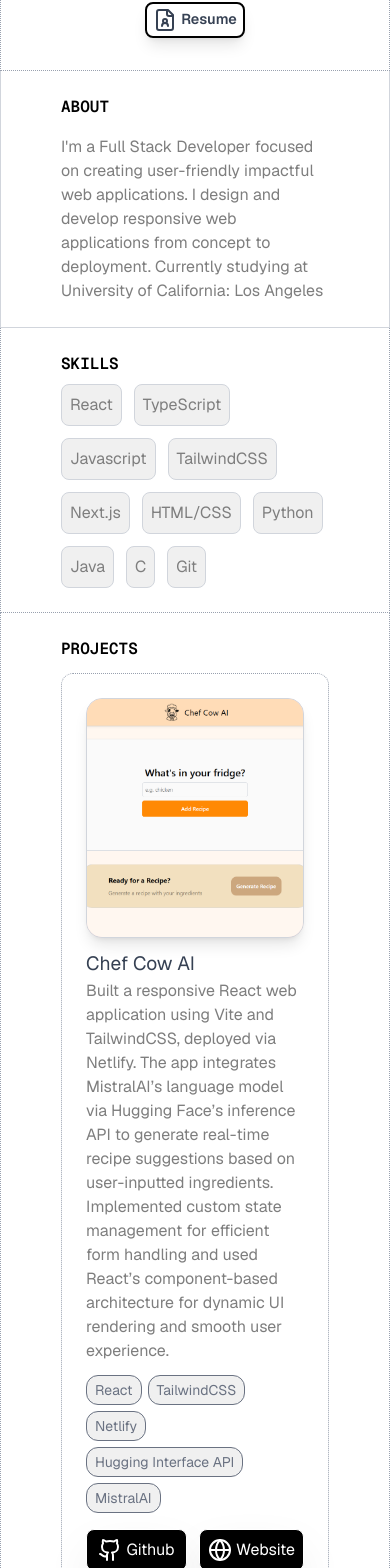
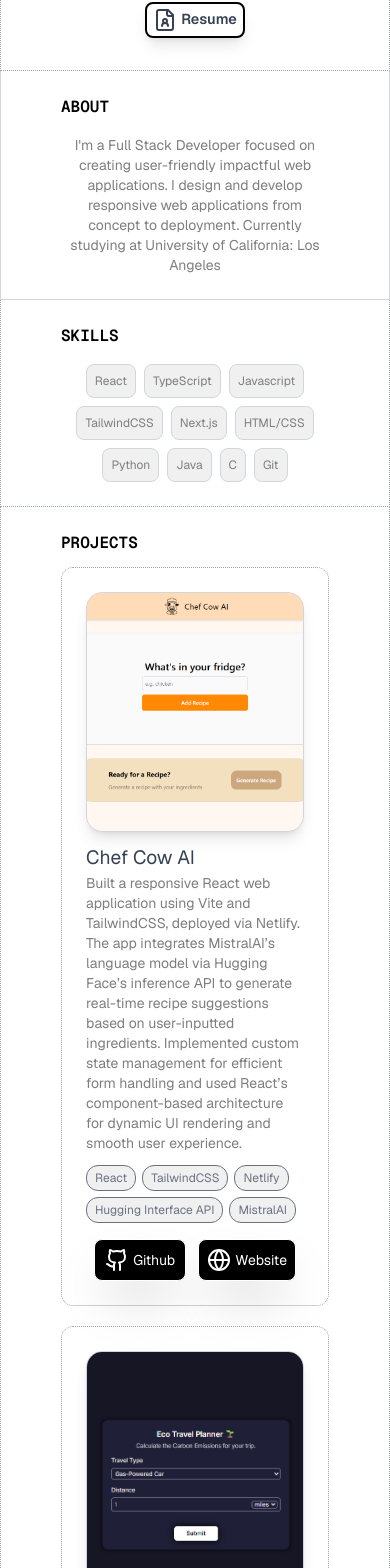
Before and after one commit to jjamesliu/James-Portfolio-V3, a Next.js app: page / in a window 390 px wide. Shown: the part 320-1888 px from the top of the page. Built offline with nearby package versions, Linux system fonts and the light colour scheme.

Commit message:
mobile styling optimized

```diff
--- a/src/app/components/About.tsx
+++ b/src/app/components/About.tsx
@@ -3,7 +3,7 @@ export default function About() {
         <div className='flex flex-col gap-4 border border-gray-300 border-t-0 py-6 px-15'>
 
                 <h1 className='font-semibold font-mono'>ABOUT</h1>
-                <p className='text-txt-color'>
+                <p className='text-txt-color text-sm md:text-[1rem] sm:text-left text-center'>
                     I&apos;m a Full Stack Developer focused on creating user-friendly impactful
                     web applications. I design and develop responsive web applications
                     from concept to deployment. Currently studying at University of California:
--- a/src/app/components/Projects.tsx
+++ b/src/app/components/Projects.tsx
@@ -42,20 +42,20 @@ export default function ProjectSection() {
                                     src={project.image}/>
                                 </div>
                                 <h1 className='text-[1.2rem] text-gray-700 hover:underline'><a href={project.website} target="_blank">{project.title}</a></h1>
-                                <p className='text-[1rem] text-txt-color'>{project.desc}</p>
+                                <p className='text-sm md:text-[1rem] text-txt-color'>{project.desc}</p>
                                 <div className='mt-3 flex flex-row gap-1.5 flex-wrap'>
                                     {project.skills.map( (skill, index) => (
                                         <div key={index} className='border border-gray rounded-xl px-2 py-1 bg-[rgb(240,240,240)] text-gray-500 text-sm hover:scale-105 duration-300 hover:text-black'>
-                                            <p>{skill}</p>
+                                            <p className='text-xs md:text-[1rem]'>{skill}</p>
                                         </div>
                                     )
                                     )}
                                 </div>
-                                <div className='flex flex-row gap-3 mt-4 '>
-                                    <a className='justify-center items-center flex flex-1 gap-1 border rounded-lg p-2 text-white bg-black shadow-2xl hover:scale-103 duration-300 hover:bg-green-400 hover:text-black'
+                                <div className='flex flex-row gap-3 mt-4 px-2 '>
+                                    <a className='text-sm md:text-[1rem] justify-center items-center flex flex-1 gap-1 border rounded-lg p-2 text-white bg-black shadow-2xl hover:scale-103 duration-300 hover:bg-green-400 hover:text-black'
                                     href={project.github}
                                     target="_blank"><Github />Github</a>
-                                    <a className='justify-center flex flex-1 gap-1 border rounded-lg p-2 text-white bg-black shadow-2xl hover:scale-103 duration-300 hover:bg-green-400 hover:text-black'
+                                    <a className='text-sm md:text-[1rem] justify-center items-center flex flex-1 gap-1 border rounded-lg p-2 text-white bg-black shadow-2xl hover:scale-103 duration-300 hover:bg-green-400 hover:text-black'
                                     href={project.website}
                                     target="_blank"><Globe />Website</a>
                                 </div>
--- a/src/app/components/Skills.tsx
+++ b/src/app/components/Skills.tsx
@@ -4,14 +4,14 @@ export default function Skills() {
 
     return (
         <div className='flex flex-col gap-2 border border-gray-400 border-t-0 border-dotted py-6 px-15'>
-            <h1 className='font-mono font-semibold'>SKILLS</h1>
+            <h1 className='font-mono font-semibold mb-2'>SKILLS</h1>
 
-            <div className='flex flex-row gap-x-3 gap-y-3 flex-wrap'>
+            <div className='flex flex-row md:gap-x-3 md:gap-y-3 gap-x-2 gap-y-2 flex-wrap justify-center'>
                 {allSkills.map((skill, index) => (
                 <div key={index}
                 className='bg-[rgb(240,240,240)] w-fit border border-gray-300 px-2 py-2 rounded-lg
                 hover:scale-110 duration-300 hover:bg-green-400 text-txt-color hover:text-gray-800'>
-                    <p>{skill}</p>
+                    <p className='text-xs md:text-[1rem]'>{skill}</p>
                 </div>
                 )
                 )}
```
